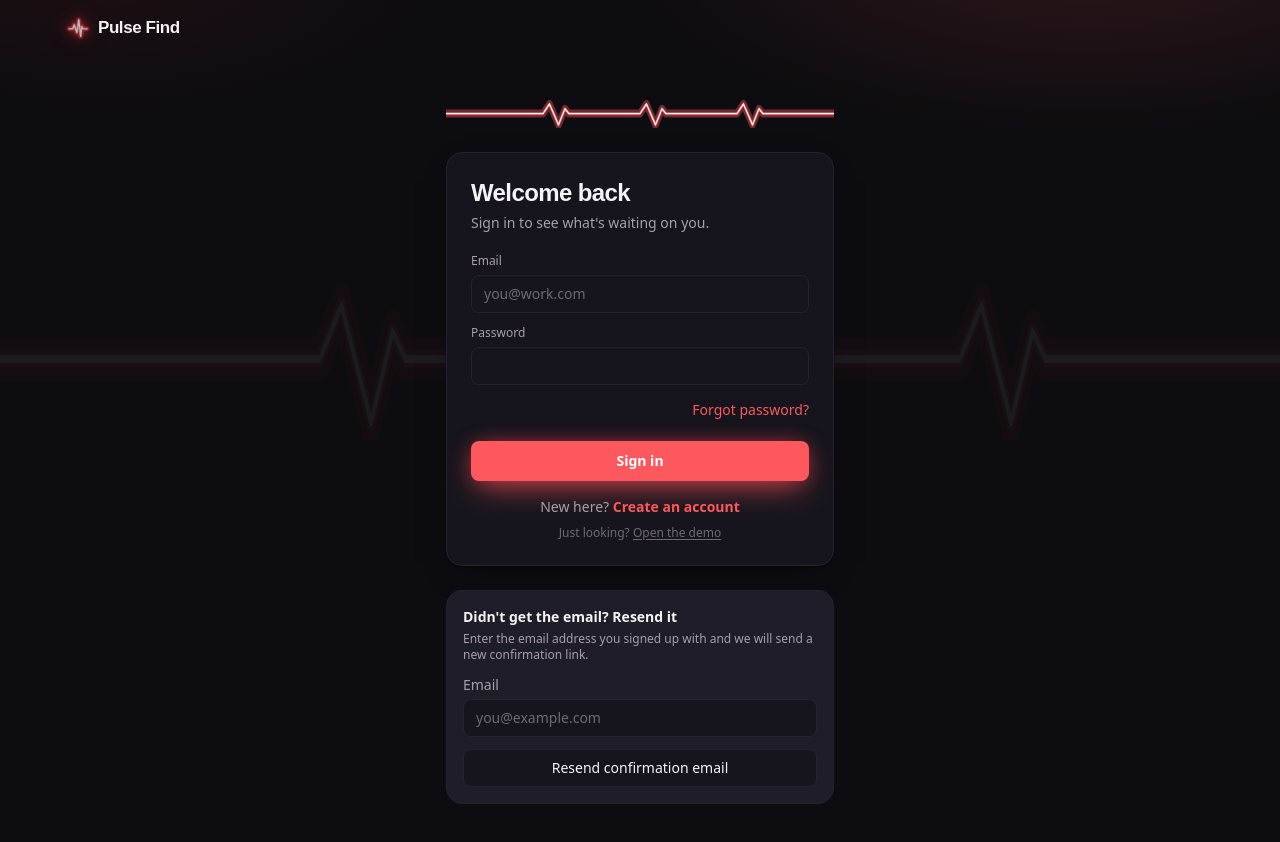
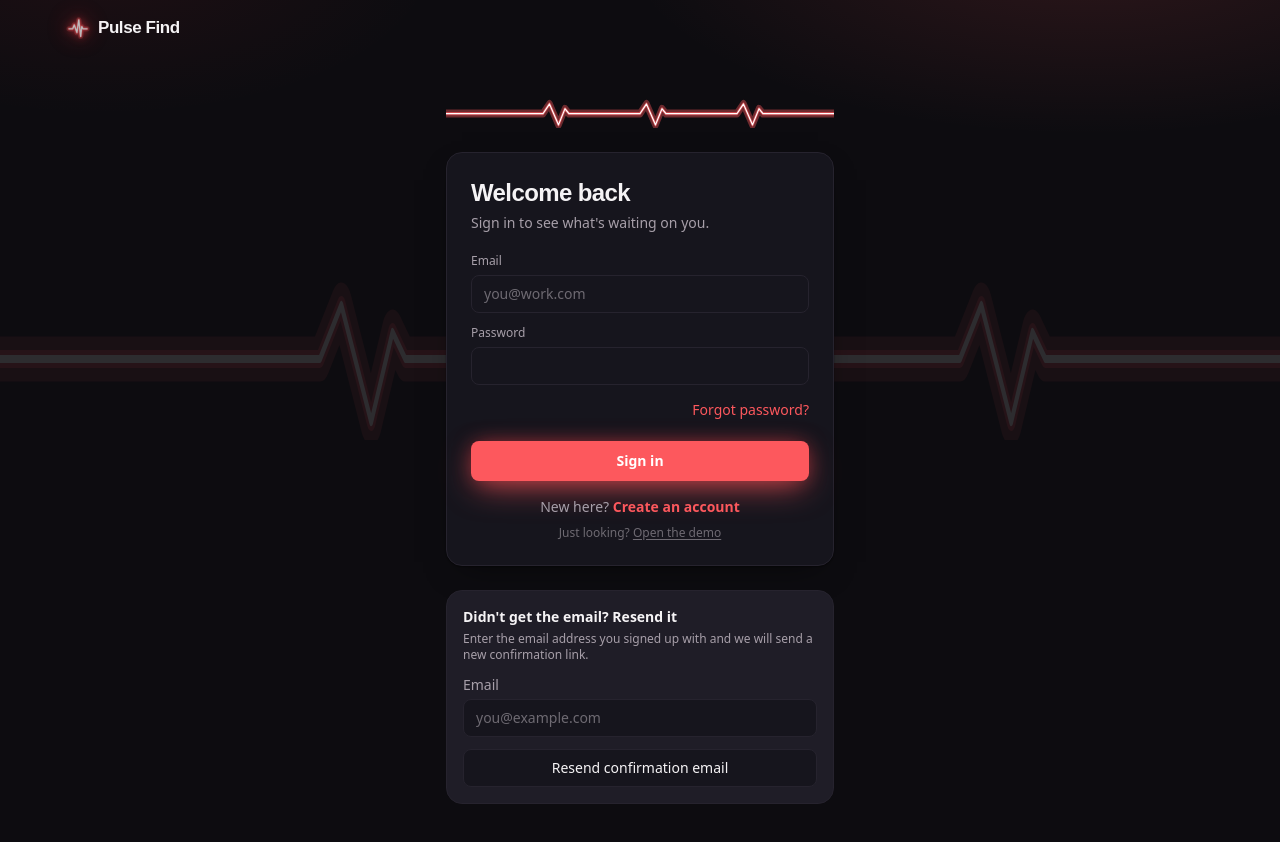
Before and after one commit to kumailrizvi890/Pulse-Find, a Next.js app: page /login in a window 1280 px wide. Shown: the top 842 px of the page. Built offline with nearby package versions, Linux system fonts and the light colour scheme; no server answers; a web font is replaced by a local one.

Commit message:
Made the login watermark more visible

```diff
--- a/src/app/login/page.tsx
+++ b/src/app/login/page.tsx
@@ -11,7 +11,7 @@ export default function LoginPage() {
     <div className="pf-shell relative min-h-dvh overflow-hidden">
       {/* Oversized waveform watermark: faint, behind the form, never competing with it. */}
       <div className="pointer-events-none absolute inset-x-0 top-[30%] flex justify-center" aria-hidden="true">
-        <PulseTrace className="h-[180px] w-[min(1400px,220vw)] opacity-[0.06]" />
+        <PulseTrace className="h-[180px] w-[min(1400px,220vw)] opacity-[0.13]" />
       </div>
       <header className="gutter relative z-10 mx-auto flex h-14 w-full max-w-[1180px] items-center">
         <Logo href="/" />
```
